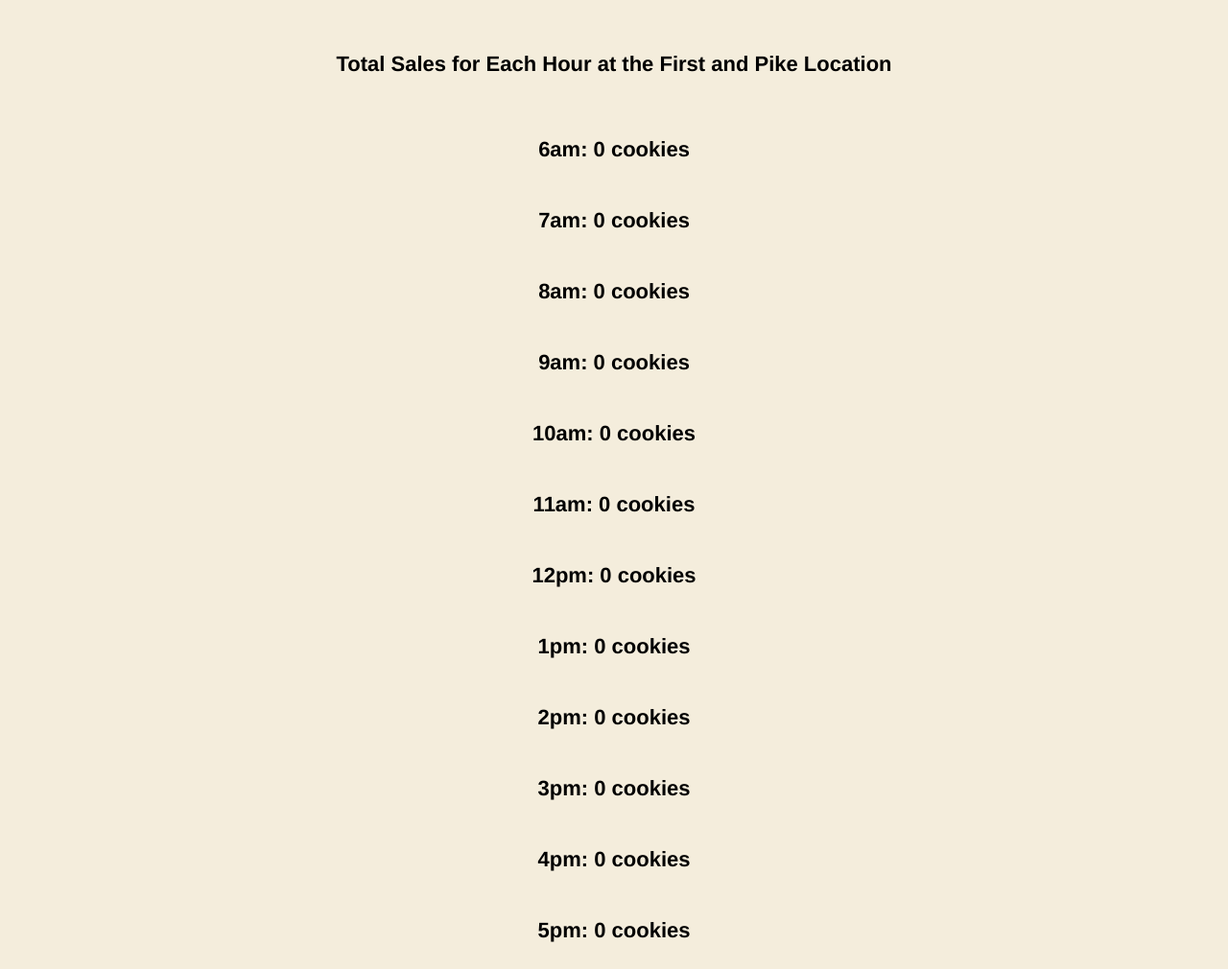
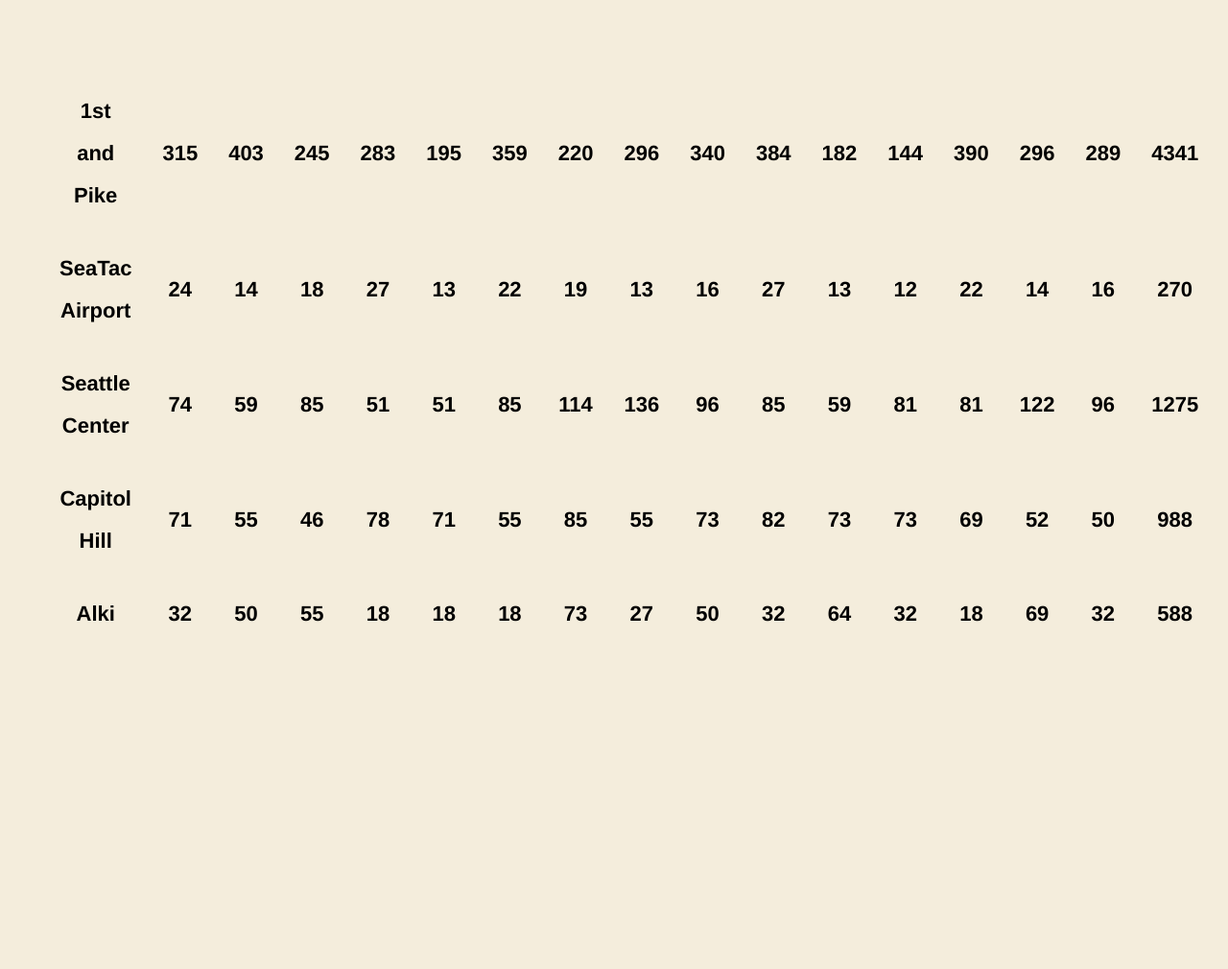
Before and after one commit to hanhthaoluu/cookie-stand, a plain HTML site: page sales.html in a window 1280 px wide. Shown: the top 1010 px of the page at 96% size. After the commit the page ends 800 px from the top, so only its background shows below. Drawn offline with Linux system fonts and the light colour scheme.

Commit message:
generated table with the body

```diff
--- a/app.js
+++ b/app.js
@@ -1,14 +1,29 @@
 'use strict';
 //
-function Store(minHourlyCustomers, maxHourlyCustomers, averageCookiesPerCustomer) {
+function Store(storeName, minHourlyCustomers, maxHourlyCustomers, averageCookiesPerCustomer) {
+  this.storeName = storeName;
   this.minHourlyCustomers = minHourlyCustomers;
   this.maxHourlyCustomers = maxHourlyCustomers;
   this.averageCookiesPerCustomer = averageCookiesPerCustomer;
-  this.cookiesSoldPerDay = [];
-  this.totalSales = 0;
-  this.randomNumberOfCustomersPerHour = 0;
-  this.simulateAmountsOfCookiesPurchasedForEachHour = 0;
+  //this.cookiesSoldPerDay = [];
+  //simulateAmountsOfCookiesPurchasedForEachHour(this);
+  this.cookiesSoldPerDay = simulateAmountsOfCookiesPurchasedForEachHour(this);
+  this.totalSales = totalSales(this);
 }
+
+
+/*
+function openHours(store){
+  var hours = ['6am', '7am', '8am', '9am', '10am', '11am', '12pm', '1pm', '2pm', '3pm', '4pm', '5pm', '6pm', '7pm', '8pm'];
+  for(var i = 0; i < hours.length; i++){
+    console.log (hours[i]);
+  }
+  store.openHours = openHours(store)
+}
+*/
+
+
+
 
 function totalSales(store){
   var total = 0;
@@ -16,8 +31,7 @@
     var total = (total + store.cookiesSoldPerDay[i]);
     console.log('Total Sales Each Day At ' + store + ': ' + total);
   }
-  //return total;
-  store.totalSales = total;
+  return total;
 }
 
 function randomNumberOfCustomersPerHour(store){
@@ -25,47 +39,87 @@
 }
 
 function simulateAmountsOfCookiesPurchasedForEachHour(store){
+  var cookiesSoldPerDay = [];
+
   for(var i = 0; i < 15; i++){
     var simulateAmountsOfCookiesPurchasedForEachHour =
-    Math.floor(store.averageCookiesPerCustomer * store.randomNumberOfCustomersPerHour);
-    store.cookiesSoldPerDay.push(simulateAmountsOfCookiesPurchasedForEachHour);
-    console.log(store.cookiesSoldPerDay);
+    Math.floor(store.averageCookiesPerCustomer * randomNumberOfCustomersPerHour(store));
+    cookiesSoldPerDay.push(simulateAmountsOfCookiesPurchasedForEachHour);
+    console.log(cookiesSoldPerDay);
   }
+
+  return cookiesSoldPerDay;
 }
 
-var firstAndPike = new Store('23', '65', '6.3');
+
+
+var firstAndPike = new Store('1st and Pike', 23, 65, 6.3);
 console.log(firstAndPike);
 
 simulateAmountsOfCookiesPurchasedForEachHour(firstAndPike);
 totalSales(firstAndPike);
 
 
-var seaTacAirport = new Store('3', '24', '1.2');
+var seaTacAirport = new Store('SeaTac Airport', 3, 24, 1.2);
 console.log(seaTacAirport);
 
 simulateAmountsOfCookiesPurchasedForEachHour(seaTacAirport);
 totalSales(seaTacAirport);
 
 
-var seattleCenter = new Store('11', '38', '3.7');
+var seattleCenter = new Store('Seattle Center', 11, 38, 3.7);
 console.log(seattleCenter);
 
 simulateAmountsOfCookiesPurchasedForEachHour(seattleCenter);
 totalSales(seattleCenter);
 
 
-var captitolHill = new Store('20', '38', '2.3');
+var captitolHill = new Store('Capitol Hill', 20, 38, 2.3);
 console.log(captitolHill);
 
 simulateAmountsOfCookiesPurchasedForEachHour(captitolHill);
 totalSales(captitolHill);
 
-
-var alki = new Store('2', '16', '4.6');
+var alki = new Store('Alki', 2, 16, 4.6);
 console.log(alki);
 
 simulateAmountsOfCookiesPurchasedForEachHour(alki);
 totalSales(alki);
+
+
+var stores = [firstAndPike, seaTacAirport, seattleCenter, captitolHill, alki];
+
+var tableEl = document.getElementById('generated-table');
+var tableBodyEl = document.createElement('tbody');
+tableEl.appendChild(tableBodyEl);
+
+function makeRow(store){
+  var newRowEl = document.createElement('tr');
+
+  var itemDataEl = document.createElement('td');
+  itemDataEl.textContent = store.storeName;
+  newRowEl.appendChild(itemDataEl);
+
+
+
+for (var i = 0; i < store.cookiesSoldPerDay.length; i++) {
+  itemDataEl = document.createElement('td');
+  itemDataEl.textContent = store.cookiesSoldPerDay[i];
+  newRowEl.appendChild(itemDataEl);
+}
+
+itemDataEl = document.createElement('td');
+itemDataEl.textContent = store.totalSales;
+newRowEl.appendChild(itemDataEl);
+
+  tableBodyEl.appendChild(newRowEl);
+}
+
+
+for(var i = 0; i < stores.length; i++) {
+  makeRow(stores[i]);
+}
+
 
 //MONDAY LITERALS-OBJECTS LITERALS
 /*var firstAndPike = {
@@ -100,7 +154,7 @@
 
 firstAndPike.simulateAmountsOfCookiesPurchasedForEachHour();
 firstAndPike.totalSales();
-*/
+
 var ulFirstAndPike = document.getElementById('firstAndPike');
 console.log(ulFirstAndPike);
 console.log(firstAndPike.cookiesSoldPerDay);
@@ -302,3 +356,4 @@
 var newli = document.createElement('li');
 newli.textContent = 'Total Sales Each Day At Alki: ' + alki.totalSales();
 ulAlki.appendChild(newli);
+*/
--- a/sales.html
+++ b/sales.html
@@ -6,16 +6,19 @@
     <link rel="resetstylesheet" href="reset.css"/>
     <link rel="stylesheet" type="text/css" href="style.css">
   </head>
-  <h2 class="cookiesSoldPerDay">Total Sales for Each Hour at the First and Pike Location</h2>
-  <ul id="firstAndPike"></ul>
-  <h2 class="cookiesSoldPerDay">Total Sales for Each Hour at the SeaTac Airport Location</h2>
-  <ul id="seaTacAirport"></ul>
-  <h2 class="cookiesSoldPerDay">Total Sales for Each Hour at the Seattle Center Location</h2>
-  <ul id="seattleCenter"></ul>
-  <h2 class="cookiesSoldPerDay">Total Sales for Each Hour at the Capitol Hill Location</h2>
-  <ul id="captitolHill"></ul>
-  <h2 class="cookiesSoldPerDay">Total Sales for Each Hour at the Alki Location</h2>
-  <ul id="alki"></ul>
+
+  <table id="generated-table">
+    <thead>
+      <tr>
+        <td></td>
+      </tr>
+    </thead>
+  </table>
+
+
+
+
+
   <script type="text/javascript" src="app.js"></script>
   </body>
 </html>
```
